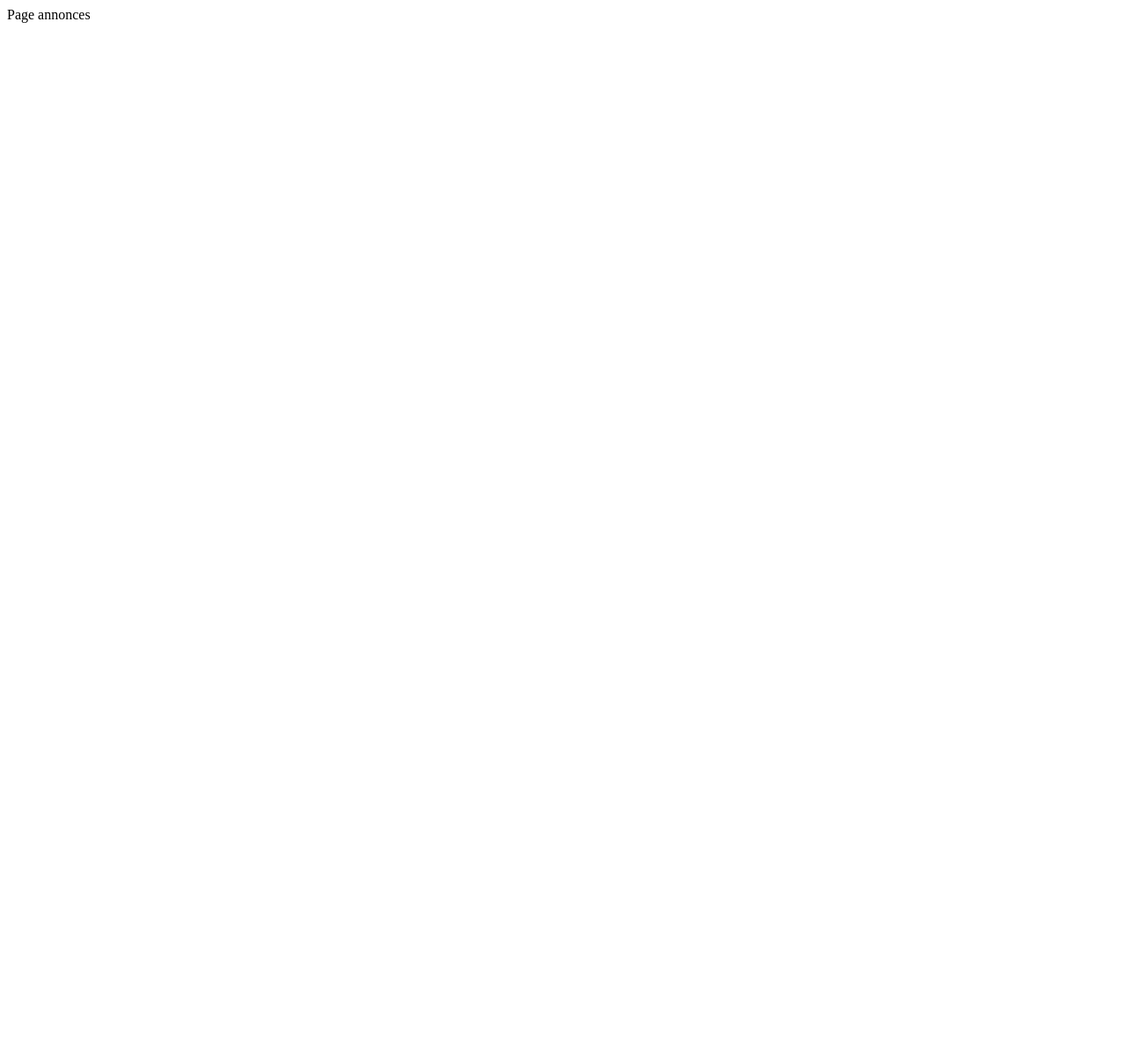
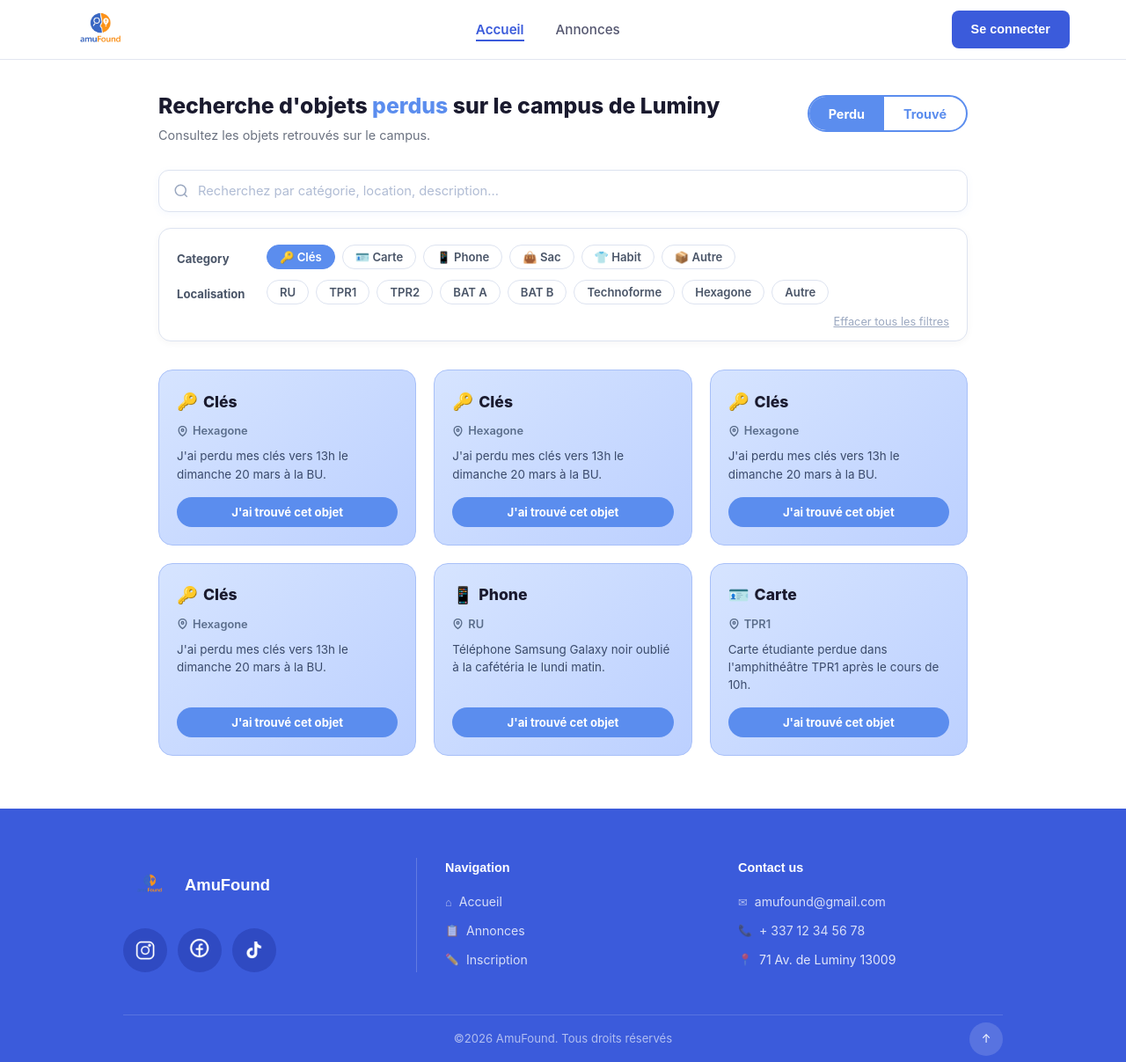
Before and after one commit to hayatsait/Projet_Web_SAIT_Hayat_Phan_Thibault, a Flask app: page /annonces in a window 1280 px wide. Before the commit the page is almost empty. Shown: the whole page at 88% size. Before the commit the page ends 26 px from the top, so only its background shows below. Run offline with Flask 3, Linux system fonts and the light colour scheme.

Commit message:
Implémentation du frontend de la pages d'annonce et sa route correspondante

```diff
--- a/app.py
+++ b/app.py
@@ -12,7 +12,7 @@ def login():
 
 @app.route('/annonces')
 def annonces():
-    return "Page annonces"
+    return render_template('annonces.html')
 
 @app.route('/nouvelle_annonce')
 def nouvelle_annonce():
--- /dev/null
+++ b/static/js/annonces.js
@@ -0,0 +1,269 @@
+/* ============================================
+   ANNONCES PAGE — AmuFound
+   annonces.js
+   ============================================
+
+   Données attendues depuis Flask :
+   La variable globale `window.ANNONCES` doit être injectée
+   dans le template Jinja2 AVANT l'inclusion de ce script :
+
+   <script>
+     window.ANNONCES = {{ annonces | tojson }};
+   </script>
+
+   Chaque objet annonce doit avoir la structure :
+   {
+     id         : Number,
+     type       : "perdu" | "trouve",
+     categorie  : "Clés" | "Carte" | "Phone" | "Sac" | "Habit" | "Autre",
+     localisation : String,   // ex: "Hexagone", "RU", …
+     description  : String,
+     date         : String    // ex: "dimanche 20 mars à 13h"
+   }
+
+   Si vous préférez charger en AJAX, remplacez fetchAnnonces()
+   par un appel fetch('/api/annonces') et adaptez.
+============================================ */
+
+"use strict";
+
+/* ──────────────────────────────────────────
+   État global
+────────────────────────────────────────── */
+let currentMode = "perdu";       // "perdu" | "trouve"
+let activeFiltersCategory = [];  // ex: ["Clés", "Phone"]
+let activeFiltersLoc = [];       // ex: ["Hexagone"]
+let allAnnonces = [];
+
+/* Émojis par catégorie */
+const CATEGORY_ICONS = {
+  "Clés":  "🔑",
+  "Carte": "🪪",
+  "Phone": "📱",
+  "Sac":   "👜",
+  "Habit": "👕",
+  "Autre": "📦",
+};
+
+/* ──────────────────────────────────────────
+   Initialisation
+────────────────────────────────────────── */
+document.addEventListener("DOMContentLoaded", () => {
+  // Récupère les données depuis la variable globale injectée par Flask
+  // Fallback sur des données de démo si non définies
+  allAnnonces = (window.ANNONCES && Array.isArray(window.ANNONCES))
+    ? window.ANNONCES
+    : getDemoData();
+
+  renderCards();
+});
+
+/* ──────────────────────────────────────────
+   Bascule Perdu / Trouvé
+────────────────────────────────────────── */
+function setMode(mode) {
+  currentMode = mode;
+
+  // Toggle styles sur le body
+  document.body.classList.toggle("mode-trouve", mode === "trouve");
+
+  // Mise à jour du libellé dans le titre
+  document.getElementById("mode-label").textContent = mode === "perdu" ? "perdus" : "trouvés";
+
+  // Mise à jour des boutons
+  document.getElementById("btn-perdu").classList.toggle("active", mode === "perdu");
+  document.getElementById("btn-trouve").classList.toggle("active", mode === "trouve");
+
+  renderCards();
+}
+
+/* ──────────────────────────────────────────
+   Gestion des filtres tag
+────────────────────────────────────────── */
+function toggleFilter(btn) {
+  const filterType = btn.dataset.filter;   // "category" | "localisation"
+  const value = btn.dataset.value;
+  const targetArray = filterType === "category" ? activeFiltersCategory : activeFiltersLoc;
+
+  const idx = targetArray.indexOf(value);
+  if (idx === -1) {
+    targetArray.push(value);
+    btn.classList.add("active");
+  } else {
+    targetArray.splice(idx, 1);
+    btn.classList.remove("active");
+  }
+
+  renderCards();
+}
+
+function clearFilters() {
+  activeFiltersCategory = [];
+  activeFiltersLoc = [];
+
+  document.querySelectorAll(".tag").forEach(t => t.classList.remove("active"));
+  document.getElementById("search-input").value = "";
+
+  renderCards();
+}
+
+/* ──────────────────────────────────────────
+   Recherche textuelle
+────────────────────────────────────────── */
+function filterCards() {
+  renderCards();
+}
+
+/* ──────────────────────────────────────────
+   Rendu des cartes
+────────────────────────────────────────── */
+function renderCards() {
+  const grid = document.getElementById("cards-grid");
+  const emptyState = document.getElementById("empty-state");
+  const searchTerm = document.getElementById("search-input").value.toLowerCase().trim();
+
+  // Filtrage
+  const filtered = allAnnonces.filter(a => {
+    if (a.type !== currentMode) return false;
+
+    if (activeFiltersCategory.length > 0 && !activeFiltersCategory.includes(a.categorie)) return false;
+    if (activeFiltersLoc.length > 0 && !activeFiltersLoc.includes(a.localisation)) return false;
+
+    if (searchTerm) {
+      const haystack = `${a.categorie} ${a.localisation} ${a.description}`.toLowerCase();
+      if (!haystack.includes(searchTerm)) return false;
+    }
+
+    return true;
+  });
+
+  // Vide la grille
+  grid.innerHTML = "";
+
+  if (filtered.length === 0) {
+    emptyState.style.display = "block";
+    return;
+  }
+  emptyState.style.display = "none";
+
+  // Génère les cartes
+  filtered.forEach((annonce, i) => {
+    const card = buildCard(annonce, i);
+    grid.appendChild(card);
+  });
+}
+
+/* ──────────────────────────────────────────
+   Construction d'une carte DOM
+────────────────────────────────────────── */
+function buildCard(annonce, index) {
+  const card = document.createElement("div");
+  card.className = `annonce-card ${annonce.type}`;
+  card.style.animationDelay = `${index * 0.06}s`;
+
+  const icon = CATEGORY_ICONS[annonce.categorie] || "📦";
+  const btnLabel = annonce.type === "perdu" ? "J'ai trouvé cet objet" : "Je réclame cet objet";
+
+  card.innerHTML = `
+    <div class="card-title">
+      <span class="card-icon">${icon}</span>
+      ${escapeHtml(annonce.categorie)}
+    </div>
+    <div class="card-location">
+      <svg viewBox="0 0 24 24" fill="none" stroke="currentColor" stroke-width="2.5">
+        <path d="M12 21s-8-5.686-8-12a8 8 0 1 1 16 0c0 6.314-8 12-8 12z"/>
+        <circle cx="12" cy="9" r="2.5"/>
+      </svg>
+      ${escapeHtml(annonce.localisation)}
+    </div>
+    <p class="card-description">${escapeHtml(annonce.description)}</p>
+    <div class="card-action">
+      <button class="card-btn" onclick="handleCardAction(${annonce.id}, '${annonce.type}')">
+        ${btnLabel}
+      </button>
+    </div>
+  `;
+
+  return card;
+}
+
+/* ──────────────────────────────────────────
+   Action sur le bouton de la carte
+   → À connecter à votre logique Flask (redirect, modal, etc.)
+────────────────────────────────────────── */
+function handleCardAction(annonceId, type) {
+  // Exemple : redirection vers une page de contact / détail
+  // window.location.href = `/annonce/${annonceId}/contact`;
+
+  console.log(`Action sur annonce #${annonceId} (${type})`);
+  alert(`Action enregistrée pour l'annonce #${annonceId}`);
+}
+
+/* ──────────────────────────────────────────
+   Utilitaires
+────────────────────────────────────────── */
+function escapeHtml(str) {
+  if (!str) return "";
+  return str
+    .replace(/&/g, "&amp;")
+    .replace(/</g, "&lt;")
+    .replace(/>/g, "&gt;")
+    .replace(/"/g, "&quot;");
+}
+
+/* ──────────────────────────────────────────
+   Données de démonstration (utilisées si
+   window.ANNONCES n'est pas défini)
+────────────────────────────────────────── */
+function getDemoData() {
+  return [
+    {
+      id: 1, type: "perdu", categorie: "Clés", localisation: "Hexagone",
+      description: "J'ai perdu mes clés vers 13h le dimanche 20 mars à la BU."
+    },
+    {
+      id: 2, type: "perdu", categorie: "Clés", localisation: "Hexagone",
+      description: "J'ai perdu mes clés vers 13h le dimanche 20 mars à la BU."
+    },
+    {
+      id: 3, type: "perdu", categorie: "Clés", localisation: "Hexagone",
+      description: "J'ai perdu mes clés vers 13h le dimanche 20 mars à la BU."
+    },
+    {
+      id: 4, type: "perdu", categorie: "Clés", localisation: "Hexagone",
+      description: "J'ai perdu mes clés vers 13h le dimanche 20 mars à la BU."
+    },
+    {
+      id: 5, type: "trouve", categorie: "Clés", localisation: "Hexagone",
+      description: "J'ai trouvé des clés vers 13h le dimanche 20 mars à la BU."
+    },
+    {
+      id: 6, type: "trouve", categorie: "Clés", localisation: "Hexagone",
+      description: "J'ai trouvé des clés vers 13h le dimanche 20 mars à la BU."
+    },
+    {
+      id: 7, type: "trouve", categorie: "Clés", localisation: "Hexagone",
+      description: "J'ai trouvé des clés vers 13h le dimanche 20 mars à la BU."
+    },
+    {
+      id: 8, type: "trouve", categorie: "Clés", localisation: "Hexagone",
+      description: "J'ai trouvé des clés vers 13h le dimanche 20 mars à la BU."
+    },
+    {
+      id: 9, type: "perdu", categorie: "Phone", localisation: "RU",
+      description: "Téléphone Samsung Galaxy noir oublié à la cafétéria le lundi matin."
+    },
+    {
+      id: 10, type: "perdu", categorie: "Carte", localisation: "TPR1",
+      description: "Carte étudiante perdue dans l'amphithéâtre TPR1 après le cours de 10h."
+    },
+    {
+      id: 11, type: "trouve", categorie: "Sac", localisation: "BAT A",
+      description: "Petit sac à dos bleu marine trouvé devant le bâtiment A."
+    },
+    {
+      id: 12, type: "trouve", categorie: "Habit", localisation: "Technoforme",
+      description: "Veste grise trouvée à la salle de sport Technoforme."
+    },
+  ];
+}
--- a/templates/acceuil.html
+++ b/templates/acceuil.html
@@ -8,6 +8,8 @@
   <link rel="preconnect" href="https://fonts.gstatic.com" crossorigin>
   <link href="https://fonts.googleapis.com/css2?family=Sora:wght@400;600;700;800&family=Inter:wght@400;500&display=swap" rel="stylesheet">
   <link rel="stylesheet" href="{{ url_for('static', filename='css/acceuil.css') }}">
+  <link rel="stylesheet" href="{{ url_for('static', filename='css/header.css') }}" />
+  <link rel="stylesheet" href="{{ url_for('static', filename='css/footer.css') }}" />
 </head>
 <body id="top">
   {% include "header.html" %}
--- /dev/null
+++ b/templates/annonces.html
@@ -0,0 +1,97 @@
+<!DOCTYPE html>
+<html lang="fr">
+<head>
+  <meta charset="UTF-8" />
+  <meta name="viewport" content="width=device-width, initial-scale=1.0" />
+  <title>Annonces – AmuFound</title>
+  <!-- Google Fonts -->
+  <link rel="preconnect" href="https://fonts.googleapis.com" />
+  <link rel="preconnect" href="https://fonts.gstatic.com" crossorigin />
+  <link href="https://fonts.googleapis.com/css2?family=Nunito:wght@400;600;700;800&display=swap" rel="stylesheet" />
+  <link rel="stylesheet" href="{{ url_for('static', filename='css/annonces.css') }}" />
+  <link rel="stylesheet" href="{{ url_for('static', filename='css/header.css') }}" />
+  <link rel="stylesheet" href="{{ url_for('static', filename='css/footer.css') }}" />
+</head>
+<body>
+  {% include 'header.html' %}
+
+  <main class="annonces-main">
+  <div class="annonces-container">
+
+    <!-- Hero Section -->
+    <div class="annonces-hero">
+      <div class="hero-text">
+        <h1>
+          Recherche d'objets
+          <span class="highlight" id="mode-label">perdus</span>
+          sur le campus de Luminy
+        </h1>
+        <p class="hero-sub">Consultez les objets retrouvés sur le campus.</p>
+      </div>
+      <div class="toggle-switch">
+        <button class="toggle-btn active" id="btn-perdu" onclick="setMode('perdu')">Perdu</button>
+        <button class="toggle-btn" id="btn-trouve" onclick="setMode('trouve')">Trouvé</button>
+      </div>
+    </div>
+
+    <!-- Search Bar -->
+    <div class="search-bar-wrapper">
+      <div class="search-bar">
+        <span class="search-icon">
+          <svg width="18" height="18" fill="none" stroke="currentColor" stroke-width="2" viewBox="0 0 24 24">
+            <circle cx="11" cy="11" r="8"/><line x1="21" y1="21" x2="16.65" y2="16.65"/>
+          </svg>
+        </span>
+        <input type="text" id="search-input" placeholder="Recherchez par catégorie, location, description…" oninput="filterCards()" />
+      </div>
+    </div>
+
+    <!-- Filters -->
+    <div class="filters-box">
+      <div class="filter-row">
+        <span class="filter-label">Category</span>
+        <div class="filter-tags" id="filter-category">
+          <button class="tag active" data-filter="category" data-value="Clés" onclick="toggleFilter(this)">🔑 Clés</button>
+          <button class="tag" data-filter="category" data-value="Carte" onclick="toggleFilter(this)">🪪 Carte</button>
+          <button class="tag" data-filter="category" data-value="Phone" onclick="toggleFilter(this)">📱 Phone</button>
+          <button class="tag" data-filter="category" data-value="Sac" onclick="toggleFilter(this)">👜 Sac</button>
+          <button class="tag" data-filter="category" data-value="Habit" onclick="toggleFilter(this)">👕 Habit</button>
+          <button class="tag" data-filter="category" data-value="Autre" onclick="toggleFilter(this)">📦 Autre</button>
+        </div>
+      </div>
+      <div class="filter-row">
+        <span class="filter-label">Localisation</span>
+        <div class="filter-tags" id="filter-localisation">
+          <button class="tag" data-filter="localisation" data-value="RU" onclick="toggleFilter(this)">RU</button>
+          <button class="tag" data-filter="localisation" data-value="TPR1" onclick="toggleFilter(this)">TPR1</button>
+          <button class="tag" data-filter="localisation" data-value="TPR2" onclick="toggleFilter(this)">TPR2</button>
+          <button class="tag" data-filter="localisation" data-value="BAT A" onclick="toggleFilter(this)">BAT A</button>
+          <button class="tag" data-filter="localisation" data-value="BAT B" onclick="toggleFilter(this)">BAT B</button>
+          <button class="tag" data-filter="localisation" data-value="Technoforme" onclick="toggleFilter(this)">Technoforme</button>
+          <button class="tag" data-filter="localisation" data-value="Hexagone" onclick="toggleFilter(this)">Hexagone</button>
+          <button class="tag" data-filter="localisation" data-value="Autre" onclick="toggleFilter(this)">Autre</button>
+        </div>
+      </div>
+      <div class="filter-clear-row">
+        <button class="clear-filters" onclick="clearFilters()">Effacer tous les filtres</button>
+      </div>
+    </div>
+
+    <!-- Cards Grid -->
+    <div class="cards-grid" id="cards-grid">
+      <!-- Cards injected by JS -->
+    </div>
+
+    <!-- Empty state -->
+    <div class="empty-state" id="empty-state" style="display:none;">
+      <div class="empty-icon">🔍</div>
+      <p>Aucune annonce ne correspond à vos filtres.</p>
+    </div>
+
+  </div>
+</main>
+
+{% include 'footer.html' %}
+
+<script src="{{ url_for('static', filename='js/annonces.js') }}"></script>
+</body>
```
